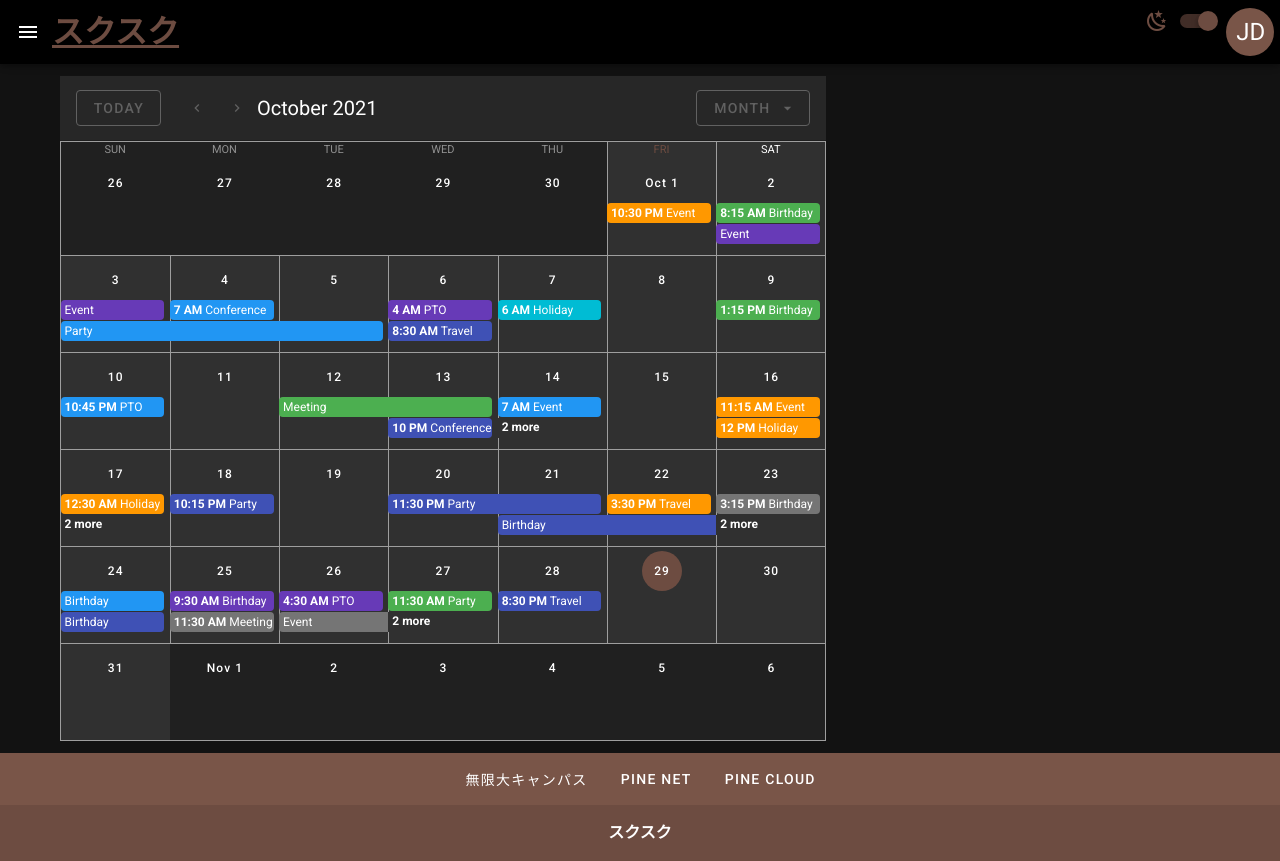
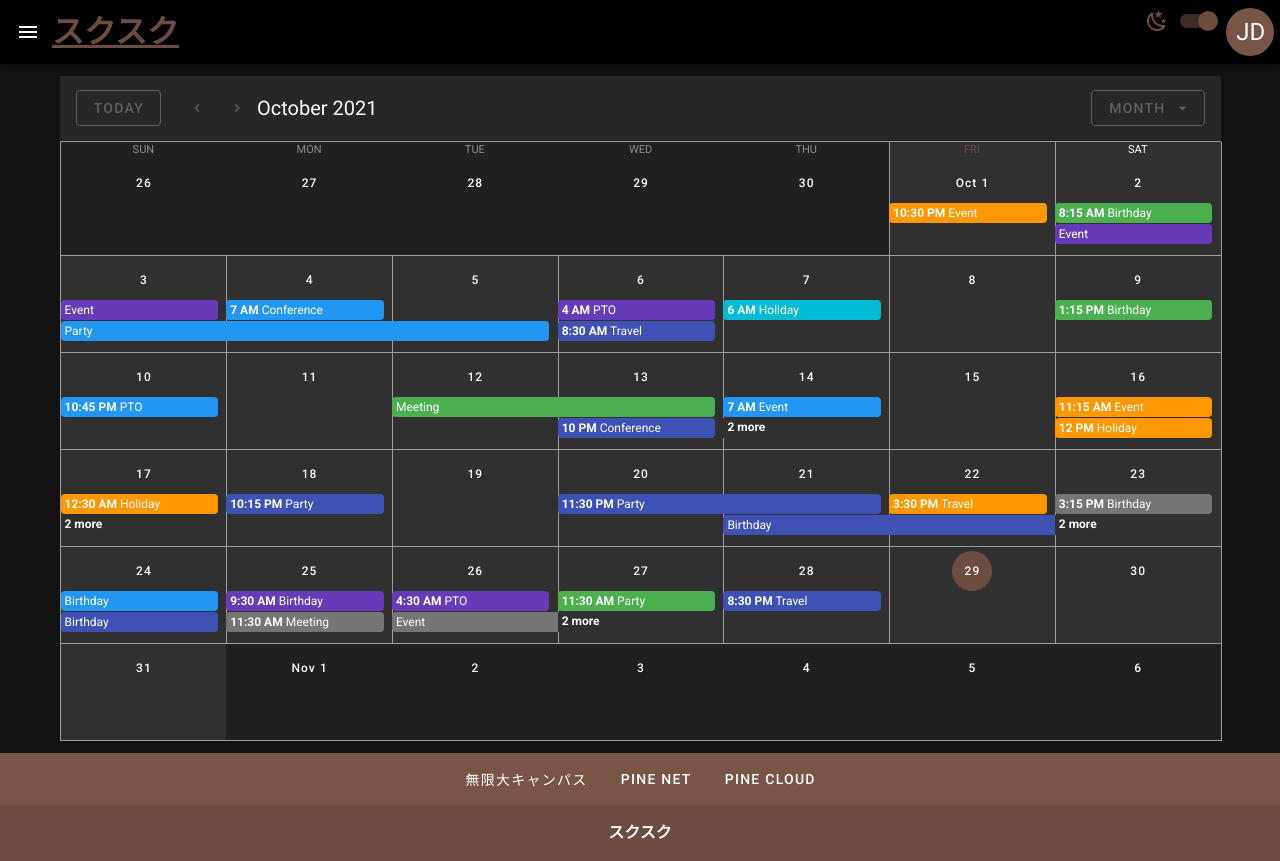
Before and after one commit to kcska1820/sukusuku, a Nuxt app: page /calendars in a window 1280 px wide. Built offline with nearby package versions, Linux system fonts and the light colour scheme.

Commit message:
color update

```diff
--- a/pages/calendars.vue
+++ b/pages/calendars.vue
@@ -1,7 +1,7 @@
 <template>
   <v-row class="fill-height"
   color="primary">
-    <v-col cols="12" sm="8" md="8" lg="8" xl="8">
+    <v-col cols="12">
       <v-sheet height="65">
         <v-toolbar
           flat
```
